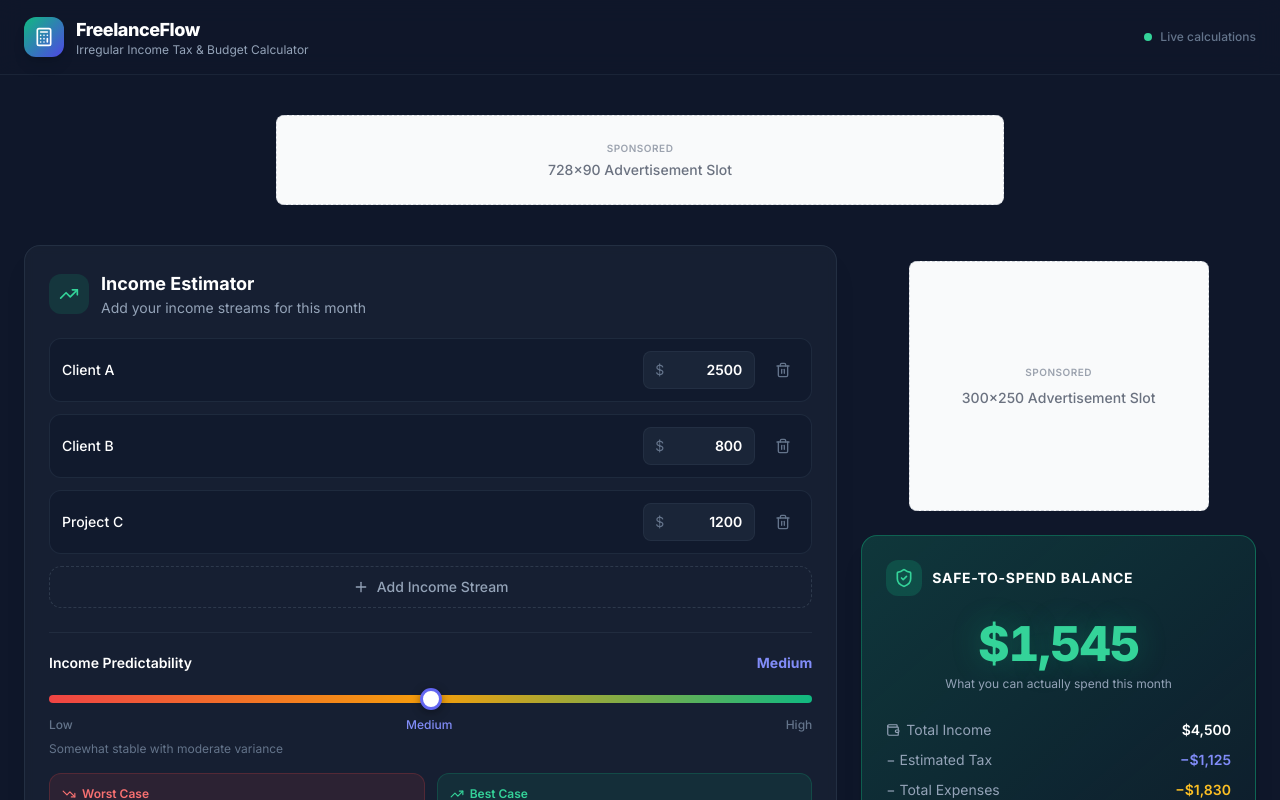
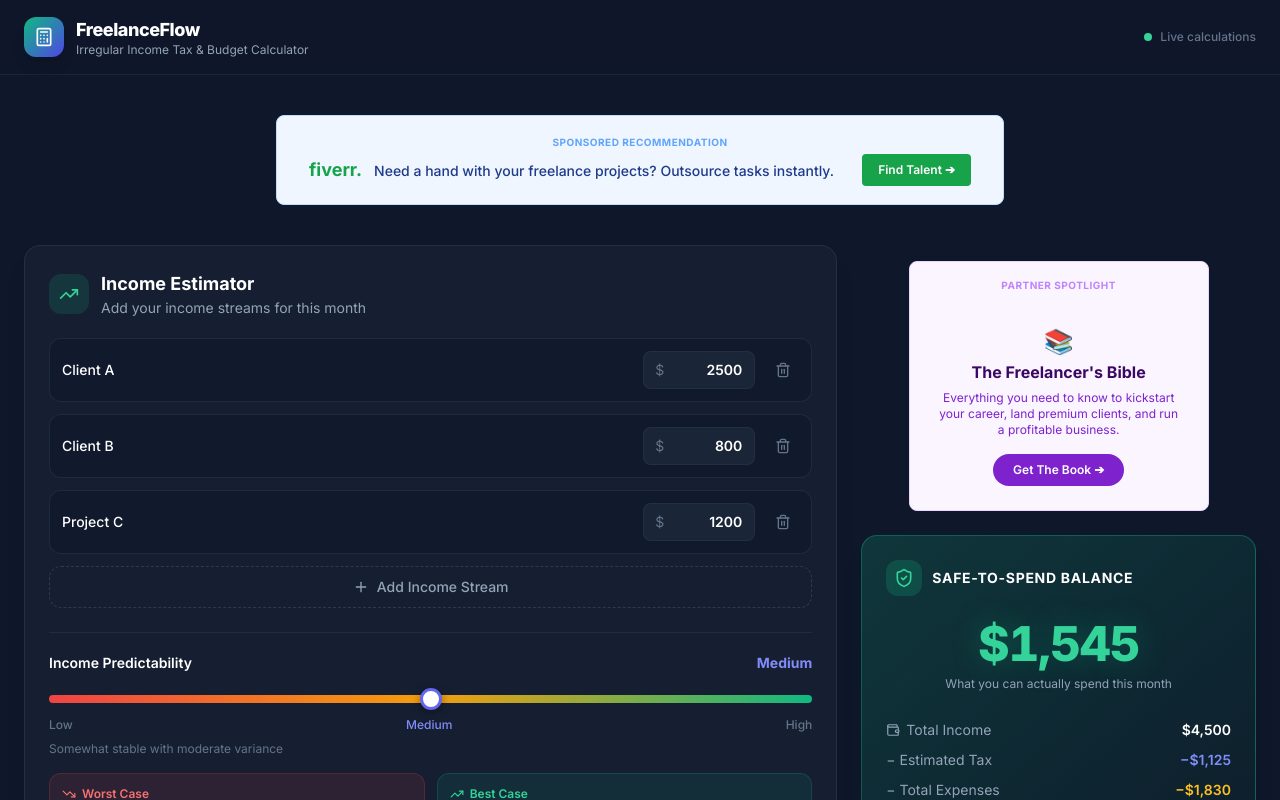
Before and after one commit to LesicheriSteve/freelanceflow, a React (Vite) app: page / in a window 1280 px wide. Shown: the top 800 px of the page. Built offline with nearby package versions, Linux system fonts and the light colour scheme.

Commit message:
add live affiliate placeholders

```diff
--- a/src/components/AdBanner.tsx
+++ b/src/components/AdBanner.tsx
@@ -2,12 +2,19 @@ import React from 'react';
 
 export default function AdBanner() {
   return (
-    <div className="promo-holder mx-auto my-4 flex flex-col items-center justify-center bg-gray-50 border border-dashed border-gray-300 rounded-lg p-2"
+    <div className="promo-holder mx-auto my-4 flex flex-col items-center justify-center bg-blue-50 border border-blue-200 rounded-lg p-2 hover:opacity-90 transition-opacity"
          style={{ minWidth: '728px', minHeight: '90px', maxWidth: '728px' }}>
-      <span className="text-[10px] tracking-wider text-gray-400 uppercase font-semibold mb-1">Sponsored</span>
-      {/* FUTURE AD NETWORK CODE GOES BELOW THIS LINE */}
-      <div className="text-sm text-gray-500 font-medium">728x90 Advertisement Slot</div>
-      {/* FUTURE AD NETWORK CODE GOES ABOVE THIS LINE */}
+      <span className="text-[10px] tracking-wider text-blue-400 uppercase font-bold mb-1">Sponsored Recommendation</span>
+
+      {/* CLICKABLE AFFILIATE LINK */}
+      <a href="https://fiverr.com" target="_blank" rel="noopener noreferrer" className="flex items-center justify-between w-full px-6 text-blue-900">
+        <div className="text-left">
+          <span className="font-bold text-lg text-green-600">fiverr.</span>
+          <span className="text-sm font-medium ml-3">Need a hand with your freelance projects? Outsource tasks instantly.</span>
+        </div>
+        <span className="bg-green-600 text-white font-semibold text-xs px-4 py-2 rounded hover:bg-green-700">Find Talent ➔</span>
+      </a>
+
     </div>
   );
 }
--- a/src/components/AdSidebar.tsx
+++ b/src/components/AdSidebar.tsx
@@ -2,12 +2,18 @@ import React from 'react';
 
 export default function AdSidebar() {
   return (
-    <div className="promo-holder mx-auto my-4 flex flex-col items-center justify-center bg-gray-50 border border-dashed border-gray-300 rounded-lg p-4"
+    <div className="promo-holder mx-auto my-4 flex flex-col items-center justify-between bg-purple-50 border border-purple-200 rounded-lg p-4 hover:opacity-90 transition-opacity text-center"
          style={{ minWidth: '300px', minHeight: '250px', maxWidth: '300px' }}>
-      <span className="text-[10px] tracking-wider text-gray-400 uppercase font-semibold mb-2">Sponsored</span>
-      {/* FUTURE AD NETWORK CODE GOES BELOW THIS LINE */}
-      <div className="text-sm text-gray-500 font-medium">300x250 Advertisement Slot</div>
-      {/* FUTURE AD NETWORK CODE GOES ABOVE THIS LINE */}
+      <span className="text-[10px] tracking-wider text-purple-400 uppercase font-bold">Partner Spotlight</span>
+
+      {/* CLICKABLE AFFILIATE LINK */}
+      <a href="https://amazon.com" target="_blank" rel="noopener noreferrer" className="flex flex-col items-center justify-center h-full py-2">
+        <div className="text-2xl mb-1">📚</div>
+        <h4 className="font-bold text-purple-950 text-md leading-tight px-2">The Freelancer's Bible</h4>
+        <p className="text-xs text-purple-700 mt-2 px-3">Everything you need to know to kickstart your career, land premium clients, and run a profitable business.</p>
+        <span className="mt-4 bg-purple-700 text-white font-semibold text-xs px-5 py-2 rounded-full hover:bg-purple-800 inline-block">Get The Book ➔</span>
+      </a>
+
     </div>
   );
 }
```
